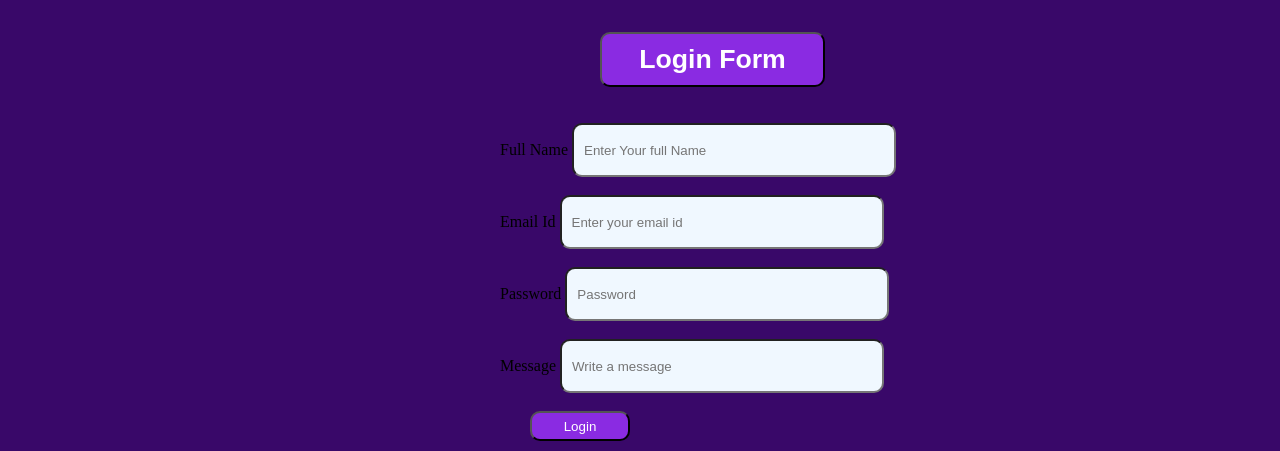
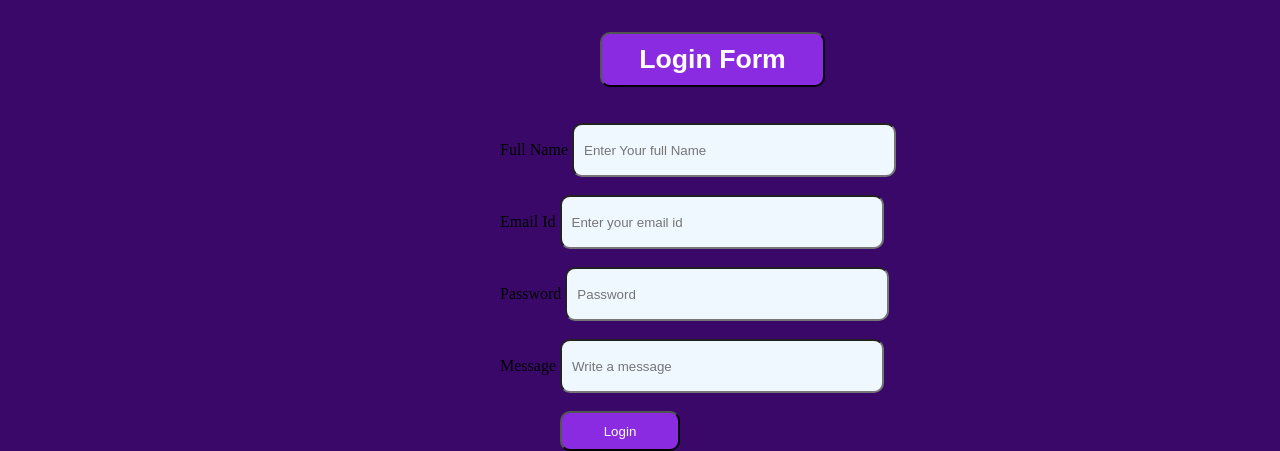
Before and after one commit to Gaurav-star11/my-portfolio, a plain HTML site: page index.html in a window 1280 px wide. Shown: the part 1919-2370 px from the top of the page. Drawn offline with Linux system fonts and the light colour scheme.

Commit message:
Update style.css

```diff
--- a/style.css
+++ b/style.css
@@ -142,9 +142,9 @@ img{
 .sds{
     background-color: blueviolet;
     color: white;
-    height: 30px;
-    width: 100px;
-    margin-left: 30px;
+    height: 40px;
+    width: 120px;
+    margin-left: 60px;
 }
  button{
     color: white;
```
